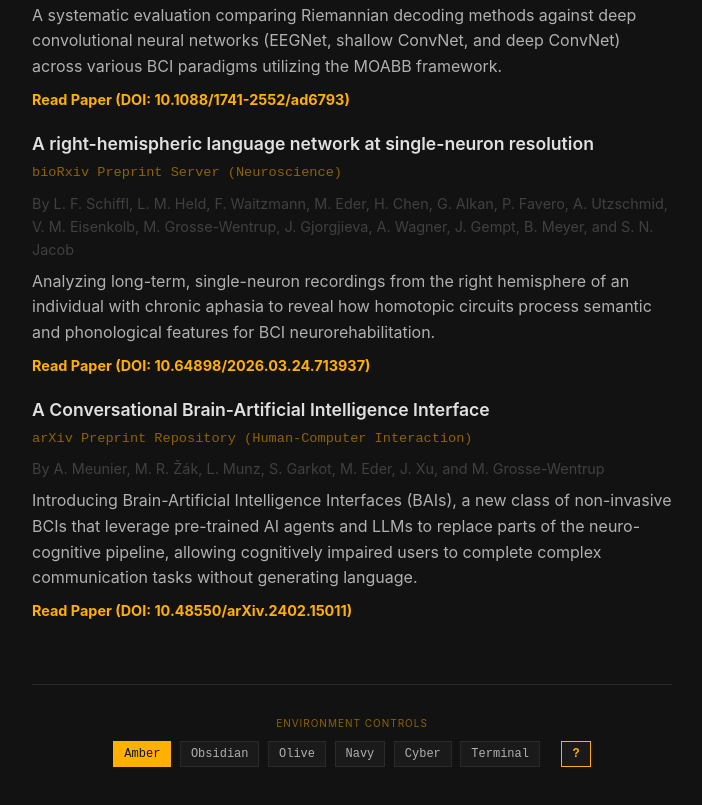
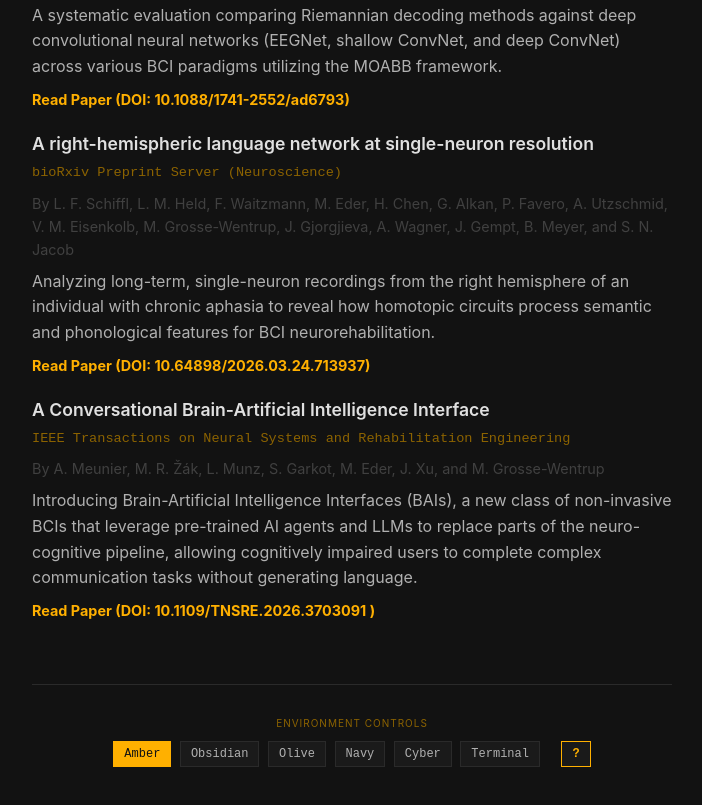
Before and after one commit to ederm42/ederm42.github.io, a plain HTML site: page index.html in a window 1280 px wide. Shown: the part 1258-2063 px from the top of the page, without its empty margins (288-990 px from the left). Drawn offline with nearby package versions, Linux system fonts and the light colour scheme.

Commit message:
BAI paper published

```diff
--- a/index.html
+++ b/index.html
@@ -227,10 +227,10 @@
         <a href="https://doi.org/10.64898/2026.03.24.713937">Read Paper (DOI: 10.64898/2026.03.24.713937)</a>
 
         <h3>A Conversational Brain-Artificial Intelligence Interface</h3>
-        <p class="meta">arXiv Preprint Repository (Human-Computer Interaction)</p>
+        <p class="meta">IEEE Transactions on Neural Systems and Rehabilitation Engineering</p>
         <p class="authors">By A. Meunier, M. R. Žák, L. Munz, S. Garkot, M. Eder, J. Xu, and M. Grosse-Wentrup</p>
         <p>Introducing Brain-Artificial Intelligence Interfaces (BAIs), a new class of non-invasive BCIs that leverage pre-trained AI agents and LLMs to replace parts of the neuro-cognitive pipeline, allowing cognitively impaired users to complete complex communication tasks without generating language.</p>
-        <a href="https://doi.org/10.48550/arXiv.2402.15011">Read Paper (DOI: 10.48550/arXiv.2402.15011)</a>
+        <a href="https://doi.org/10.1109/TNSRE.2026.3703091">Read Paper (DOI: 10.1109/TNSRE.2026.3703091 )</a>
         <!-- CONTROLS -->
         <div class="theme-switcher">
             <div style="font-size: 10px; text-transform: uppercase; margin-bottom: 10px; color: var(--theme-amber-dim); letter-spacing: 1px;" class="no-fall">Environment Controls</div>
```
